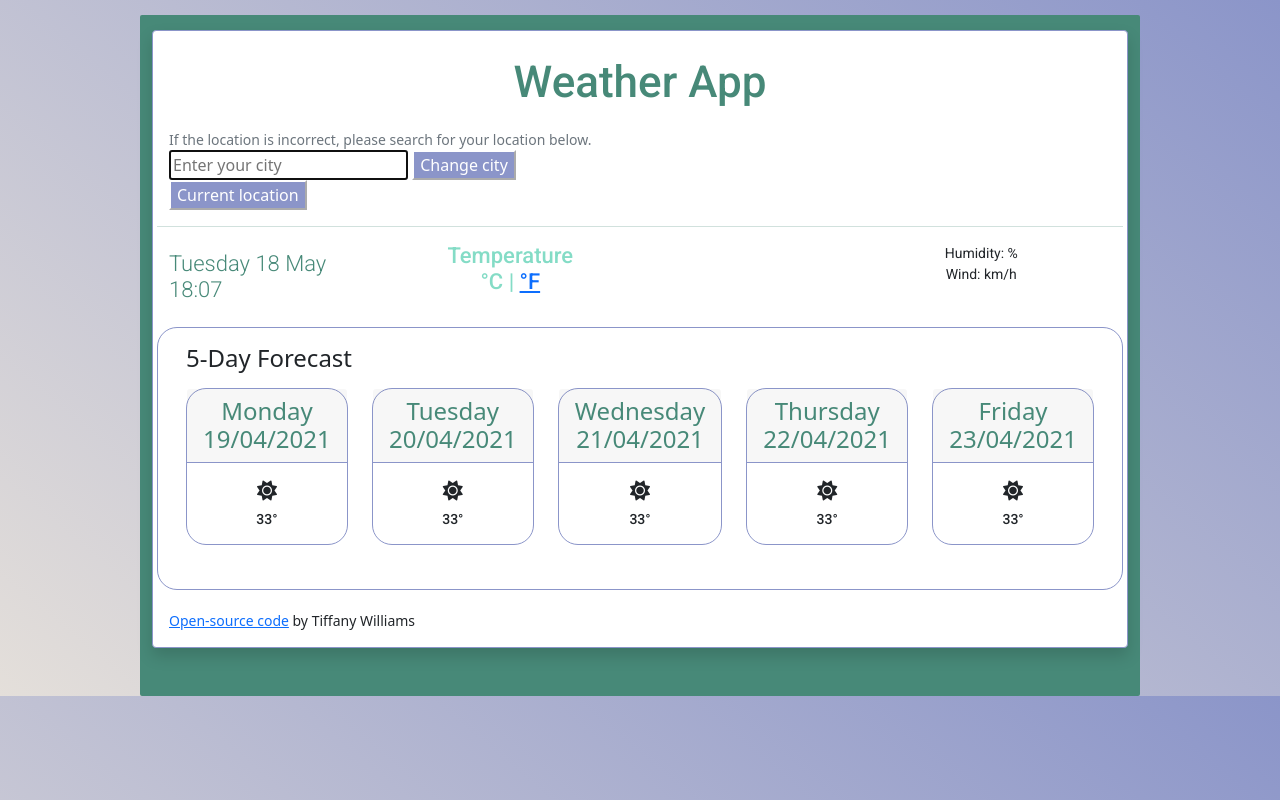
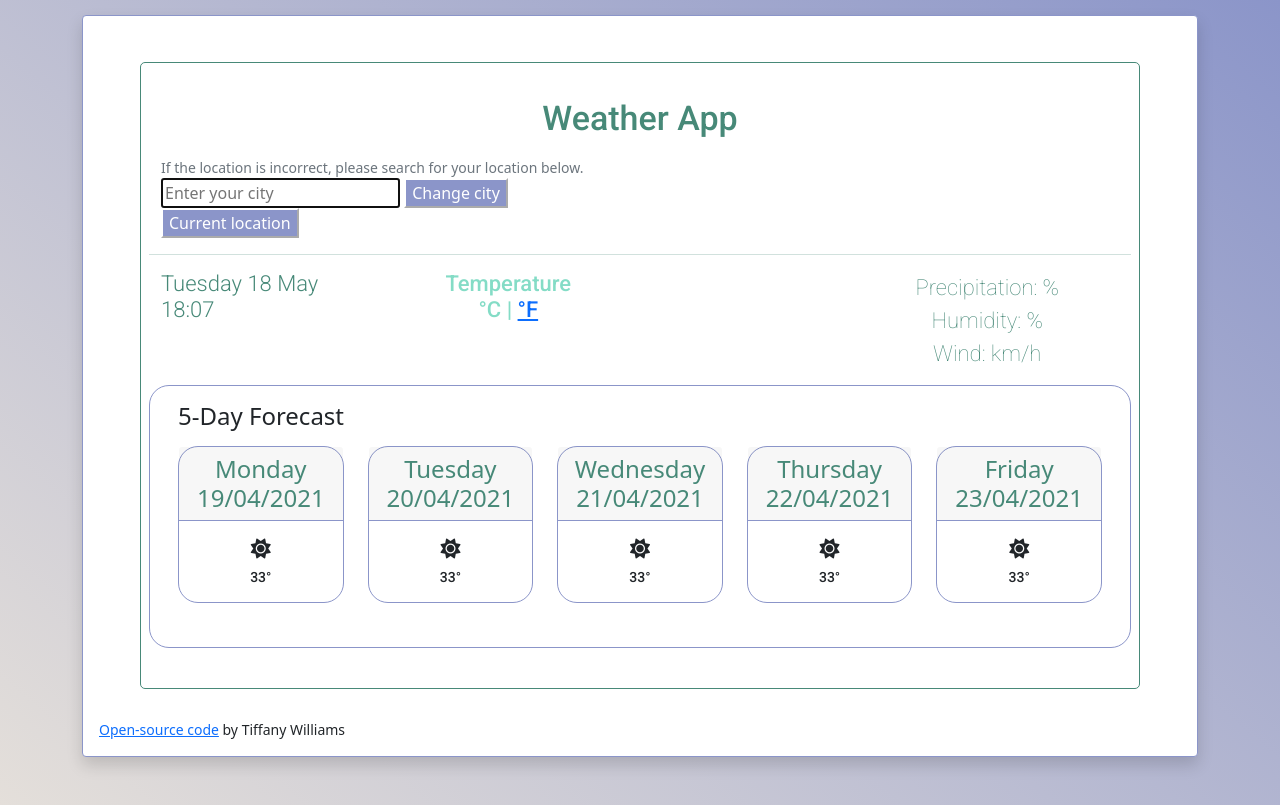
Before and after one commit to tiffany-shecodes/Github_Lesson, a plain HTML site: page index.html in a window 1280 px wide. Drawn offline with nearby package versions, Linux system fonts and the light colour scheme; no server answers.

Commit message:
Update CSS elements

```diff
--- a/index.html
+++ b/index.html
@@ -75,11 +75,11 @@
                         </div>
 
                         <div class="col-3">
-                            <p>
-                                Humidity: <span id="humidity"></span>%
-                                <br />
-                                Wind: <span id="wind"></span>km/h
-                            </p>
+                            <ul>
+                                <li>Precipitation: <span id="precipitation"></span>%</li>
+                                <li>Humidity: <span id="humidity"></span>%</li>
+                                <li>Wind: <span id="wind"></span>km/h</li>
+                            </ul>
                         </div>
 
                     </div>
--- a/src/styles.css
+++ b/src/styles.css
@@ -2,15 +2,12 @@ body {
   background: linear-gradient(40deg, #e4dfda, #8b95c9);
 }
 
-.container {
+.card-holder {
   max-width: 1000px;
-  background-color: #478978;
-  padding: 5px auto;
-  border-radius: 2px;
-  display: flex;
-  align-items: center;
-  justify-content: center;
-  margin-top: 15px;
+  padding: 20px;
+  border: 1px solid #478978;
+  border-radius: 5px;
+  margin: 30px auto;
 }
 
 h1 {
@@ -18,7 +15,9 @@ h1 {
   color: #478978;
   font-family: "Roboto", sans-serif;
   line-height: 70px;
-  font-size: 44px;
+  font-size: 34px;
+  margin-top: 0;
+  margin-bottom: 0;
 }
 
 h2 {
@@ -26,6 +25,7 @@ h2 {
   color: #478978;
   font-weight: 300;
   font-size: 22px;
+  margin-bottom: 0;
 }
 
 h3 {
@@ -38,6 +38,19 @@ h3 {
 p {
   font-family: "Roboto", sans-serif;
   font-size: 14px;
+}
+
+ul {
+  margin: 0;
+  padding: 0;
+}
+
+li {
+  list-style: none;
+  font-family: "Roboto", sans-serif;
+  color: #478978;
+  font-size: 22px;
+  font-weight: 100;
 }
 
 hr {
```
